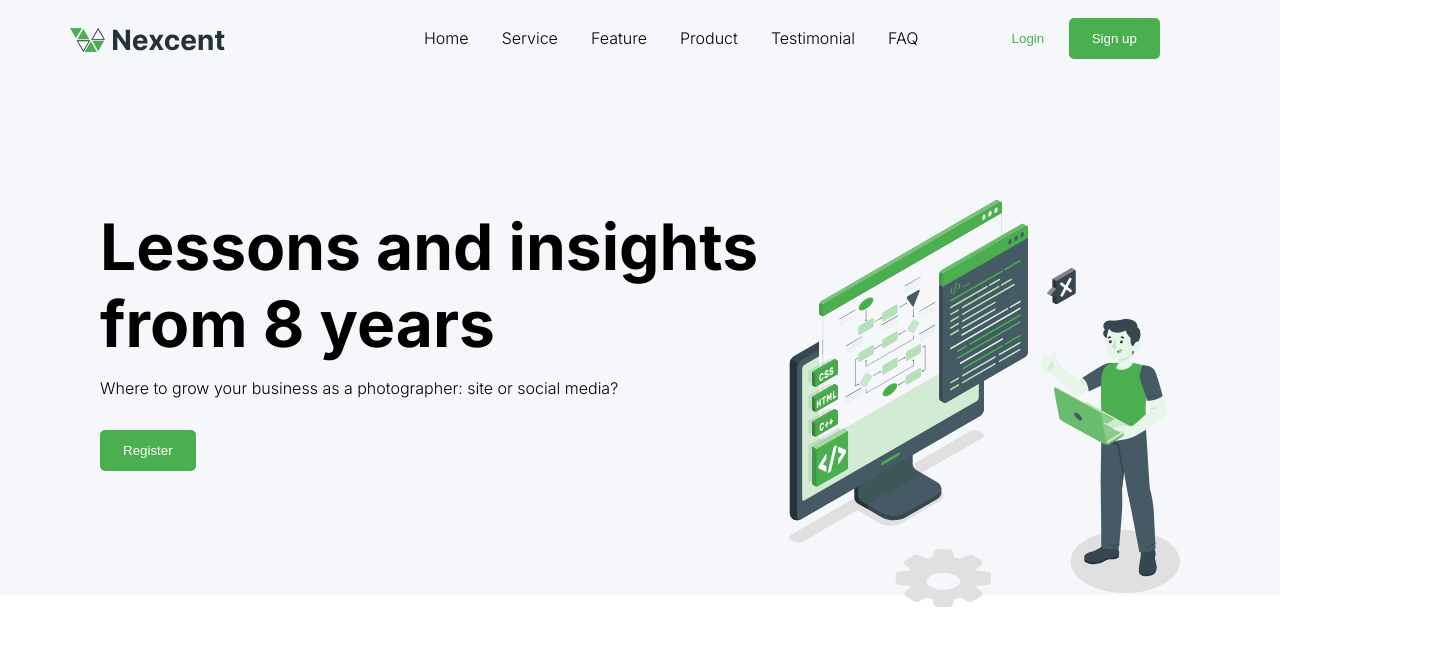
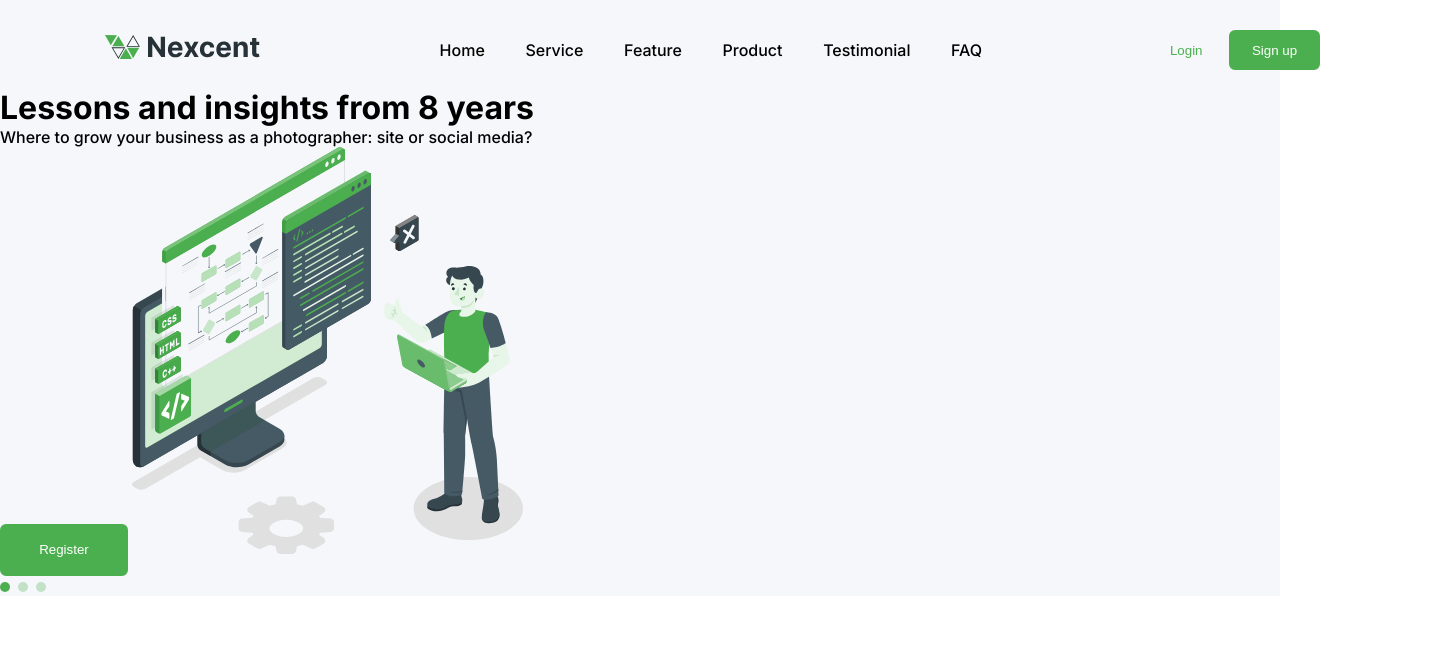
Before and after one commit to CapEugene/csspractice, a website built with Vite: page index.html in a window 1280 px wide. Shown: the whole page, 1440 px wide, since content can reach past the window. Built offline with nearby package versions, Linux system fonts and the light colour scheme.

Commit message:
Started from the beginning. Fix header

```diff
--- a/index.html
+++ b/index.html
@@ -25,12 +25,10 @@
             <li><a href="#">Product</a></li>
             <li><a href="#">Testimonial</a></li>
             <li><a href="#">FAQ</a></li>
-            <li>
-              <span>
-                <button>Login</button>
-                <button class="button">Sign up</button>
-              </span>
-            </li>
+            <span class="buttons">
+              <button>Login</button>
+              <button class="button">Sign up</button>
+            </span>
           </ul>
         </nav>
       </header>
@@ -42,6 +40,7 @@
           <button class="button">Register</button>
           <img src="/infoimage.svg" alt="infoimage">
         </div>
+        <img class="dots" src="/dots.svg" alt="dotsimage">
       </div>
 
     </div>
--- a/src/style.css
+++ b/src/style.css
@@ -6,24 +6,87 @@
 
 body {
   font-family: 'Inter', serif;
-  font-weight: 300;
+  font-size: 16;
+  font-weight: 500;
 }
 
 a {
   text-decoration: none;
+  color: black;
 }
 
 img {
   max-width: 100%;
 }
 
+.wrapper {
+  background-color: #F5F7FA;
+  width: 100%;
+}
+
 .container {
-  width: 1100px;
+  width: 1440px;
   margin: 0 auto;
-  padding: 28px 10px;
+  /* padding: 28px 10px; */
+}
+
+header {
+  padding: 30px 0;
+}
+
+header img {
+  padding-left: 105px;
+  position: relative;
+  top: 5px;
+}
+
+header nav {
+  float: right;
+  width: 81%;
+}
+
+header nav ul {
+  list-style: none;
+  display: flex;
+  padding-left: 166px;
+  justify-content: space-between;
+  align-items: center;
+}
+
+header nav ul span button {
+  cursor: pointer;
+  font-size: 14;
+  width: 77px;
+  height: 40px;
+  background: none;
+  border: none;
+  color: #4CAF4F;
+}
+
+header nav ul span .button {
+  width: 91px;
+  height: 40px;
 }
 
 .button {
+  width: 128px;
+  height: 52px;
+  background-color: #4CAF4F;
+  border: solid #4CAF4F;
+  border-radius: 6px;
+  color: #FFFFFF;
+}
+
+.buttons {
+  padding-left: 125px;
+  padding-right: 120px;
+}
+
+
+
+
+
+/* .button {
   border: solid #4CAF4F;
   color: white;
   background-color: #4CAF4F;
@@ -90,7 +153,13 @@ header nav ul li span button {
   right: 100px;
 }
 
+.dots {
+  position: relative;
+  padding-top: 96px;
+  left: 500px;
+}
+
 .hero .hero-info p {
   padding-top: 16px;
   padding-bottom: 32px;
-}
+} */
```
Also changed, not shown: public/dots.svg (added).
